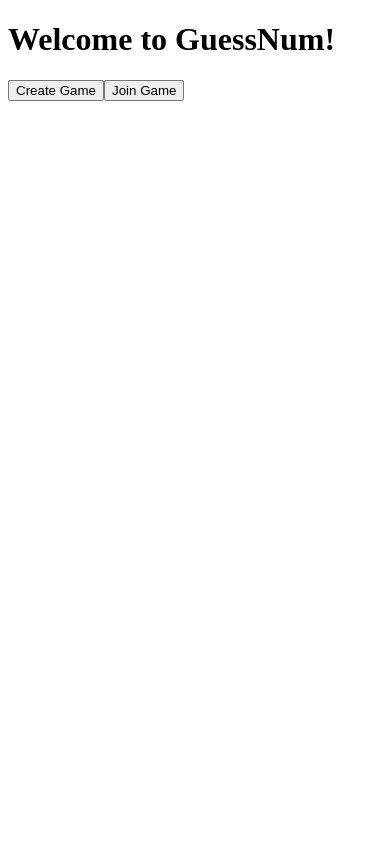
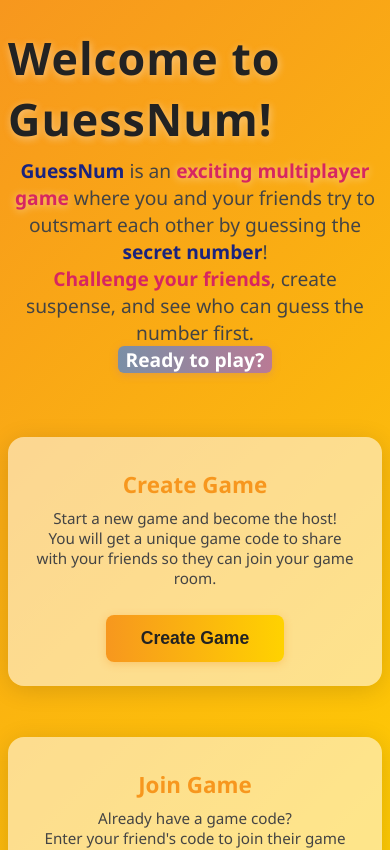
Before and after one commit to vineelchanda/guessNum, a React (Vite) app in the folder frontend/: page / in a window 390 px wide. Shown: the top 850 px of the page. Built offline with nearby package versions, Linux system fonts and the light colour scheme.

Commit message:
feat: Add react-icons dependency and implement HomePage with styled components

```diff
--- a/frontend/package.json
+++ b/frontend/package.json
@@ -15,6 +15,7 @@
     "firebase": "^12.1.0",
     "react": "^19.1.1",
     "react-dom": "^19.1.1",
+    "react-icons": "^5.5.0",
     "react-router-dom": "^7.8.0",
     "xstate": "^5.20.2"
   },
--- a/frontend/src/App.css
+++ b/frontend/src/App.css
@@ -1,42 +1,3 @@
-/* #root {
-  max-width: 1280px;
-  margin: 0 auto;
-  padding: 2rem;
-  text-align: center;
+body {
+  margin: 0 !important;
 }
-
-.logo {
-  height: 6em;
-  padding: 1.5em;
-  will-change: filter;
-  transition: filter 300ms;
-}
-.logo:hover {
-  filter: drop-shadow(0 0 2em #646cffaa);
-}
-.logo.react:hover {
-  filter: drop-shadow(0 0 2em #61dafbaa);
-}
-
-@keyframes logo-spin {
-  from {
-    transform: rotate(0deg);
-  }
-  to {
-    transform: rotate(360deg);
-  }
-}
-
-@media (prefers-reduced-motion: no-preference) {
-  a:nth-of-type(2) .logo {
-    animation: logo-spin infinite 20s linear;
-  }
-}
-
-.card {
-  padding: 2em;
-}
-
-.read-the-docs {
-  color: #888;
-} */
--- a/frontend/src/App.jsx
+++ b/frontend/src/App.jsx
@@ -6,6 +6,7 @@ import CreateGamePage from "./pages/CreateGame";
 import JoinGamePage from "./pages/JoinGame";
 import GamePage from "./pages/Game";
 import gameMachine from "./machine";
+import "./App.css";
 import { db } from "./firebase"; // Import Firebase app and db if needed
 
 function AppRoutes({ state, send }) {
--- a/frontend/src/index.css
+++ b/frontend/src/index.css
@@ -1,6 +1,4 @@
-
 @import "tailwindcss";
-
 
 /* :root {
   font-family: system-ui, Avenir, Helvetica, Arial, sans-serif;
--- a/frontend/src/pages/Home/HomePage.jsx
+++ b/frontend/src/pages/Home/HomePage.jsx
@@ -1,13 +1,64 @@
 import React from "react";
+import styles from "./HomePage.module.css";
 
 function HomePage({ send }) {
+  const [hovered, setHovered] = React.useState("");
   return (
-    <div>
-      <h1>Welcome to GuessNum!</h1>
-      <button onClick={() => send({ type: "GO_TO_CREATE" })}>
-        Create Game
-      </button>
-      <button onClick={() => send({ type: "GO_TO_JOIN" })}>Join Game</button>
+    <div className={styles.homePage}>
+      <h1 className={styles.heading}>Welcome to GuessNum!</h1>
+      <div className={styles.subText}>
+        <strong className={styles.brand}>GuessNum</strong> is an{" "}
+        <span className={styles.exciting}>exciting multiplayer game</span> where
+        you and your friends try to outsmart each other by guessing the
+        <span className={styles.secret}> secret number</span>!
+        <br />
+        <span className={styles.challenge}>Challenge your friends</span>, create
+        suspense, and see who can guess the number first. <br />
+        <span className={styles.ready}>Ready to play?</span>
+      </div>
+      <div className={styles.actionContainer}>
+        <div className={styles.card}>
+          <h2 className={styles.cardTitle}>Create Game</h2>
+          <div className={styles.cardDesc}>
+            Start a new game and become the host!
+            <br />
+            You will get a unique game code to share with your friends so they
+            can join your game room.
+          </div>
+          <button
+            className={
+              hovered === "create"
+                ? `${styles.button} ${styles.buttonActive}`
+                : styles.button
+            }
+            onMouseEnter={() => setHovered("create")}
+            onMouseLeave={() => setHovered("")}
+            onClick={() => send({ type: "GO_TO_CREATE" })}
+          >
+            Create Game
+          </button>
+        </div>
+        <div className={styles.card}>
+          <h2 className={styles.cardTitle}>Join Game</h2>
+          <div className={styles.cardDesc}>
+            Already have a game code? <br />
+            Enter your friend's code to join their game room and start playing
+            together!
+          </div>
+          <button
+            className={
+              hovered === "join"
+                ? `${styles.button} ${styles.buttonActive}`
+                : styles.button
+            }
+            onMouseEnter={() => setHovered("join")}
+            onMouseLeave={() => setHovered("")}
+            onClick={() => send({ type: "GO_TO_JOIN" })}
+          >
+            Join Game
+          </button>
+        </div>
+      </div>
     </div>
   );
 }
--- /dev/null
+++ b/frontend/src/pages/Home/HomePage.module.css
@@ -0,0 +1,191 @@
+.homePage {
+  min-height: 100vh;
+  min-width: 100vw;
+  display: flex;
+  flex-direction: column;
+  align-items: center;
+  justify-content: flex-start;
+  background: linear-gradient(135deg, #f7971e 0%, #ffd200 100%);
+  color: #222;
+  font-family: "Segoe UI", "Roboto", "Arial", sans-serif;
+  padding: 0 1rem 2rem 1rem;
+  box-sizing: border-box;
+  overflow-x: hidden;
+}
+@media (max-width: 600px) {
+  .homePage {
+    padding: 1.2rem 0.5rem 2rem 0.5rem;
+  }
+  .heading {
+    font-size: 2rem;
+    margin-bottom: 0.7rem;
+    margin-top: 0.5rem;
+  }
+  .subText {
+    font-size: 1rem;
+    margin-bottom: 1.5rem;
+    max-width: 98vw;
+    padding: 0.5rem 0.2rem 0.5rem 0.2rem;
+  }
+  .actionContainer {
+    max-width: 98vw;
+    gap: 1.5rem;
+    margin-top: 1.2rem;
+    margin-bottom: 1.2rem;
+  }
+  .card {
+    padding: 1.5rem 0.7rem 1.2rem 0.7rem;
+    border-radius: 12px;
+    margin-bottom: 1.2rem;
+  }
+  .cardTitle {
+    font-size: 1.1rem;
+    margin-bottom: 0.7rem;
+  }
+  .cardDesc {
+    margin-bottom: 0.7rem;
+  }
+  .button {
+    font-size: 1rem;
+    padding: 0.8rem 1.4rem;
+    margin-top: 1rem;
+  }
+}
+
+@media (max-width: 400px) {
+  .subText {
+    font-size: 0.95rem;
+    padding: 0 2px;
+  }
+  .cardDesc {
+    font-size: 0.95rem;
+  }
+}
+
+@media (max-width: 900px) and (min-width: 601px) {
+  .homePage {
+    padding: 0 0.5rem 2rem 0.5rem;
+  }
+  .heading {
+    font-size: 2.2rem;
+  }
+  .subText {
+    font-size: 1.1rem;
+    max-width: 90vw;
+  }
+  .actionContainer {
+    max-width: 90vw;
+  }
+  .card {
+    padding: 1.5rem 1rem 1rem 1rem;
+    border-radius: 12px;
+  }
+  .cardTitle {
+    font-size: 1.2rem;
+  }
+  .button {
+    font-size: 1.05rem;
+    padding: 0.75rem 1.7rem;
+  }
+}
+
+.heading {
+  font-size: 2.8rem;
+  font-weight: 700;
+  margin-bottom: 0.5rem;
+  letter-spacing: 1px;
+  text-shadow: 1px 2px 8px #fff7, 0 2px 8px #f7971e55;
+}
+
+.subText {
+  font-size: 1.2rem;
+  margin-bottom: 2.5rem;
+  color: #444;
+  text-align: center;
+  max-width: 500px;
+}
+
+.brand {
+  color: #1a237e;
+  font-weight: 700;
+}
+
+.exciting {
+  color: #d72660;
+  font-weight: 700;
+  text-shadow: 0 1px 8px #fff8;
+}
+
+.secret {
+  color: #1a237e;
+  font-weight: 700;
+}
+
+.challenge {
+  color: #d72660;
+  font-weight: 700;
+}
+
+.ready {
+  color: #fff;
+  font-weight: 700;
+  background: linear-gradient(90deg, #7a8fa6 0%, #b97a95 100%);
+  padding: 0 0.4em;
+  border-radius: 6px;
+  box-shadow: 0 2px 8px #b97a9555;
+  display: inline-block;
+}
+
+.actionContainer {
+  display: flex;
+  flex-direction: column;
+  gap: 2rem;
+  width: 100%;
+  max-width: 400px;
+  margin-bottom: 2rem;
+  margin-top: 1.5rem;
+  flex-shrink: 0;
+}
+
+.card {
+  background: #fff8;
+  border-radius: 16px;
+  box-shadow: 0 4px 24px #0002;
+  padding: 2rem 1.5rem 1.5rem 1.5rem;
+  display: flex;
+  flex-direction: column;
+  align-items: center;
+}
+
+.cardTitle {
+  margin: 0;
+  font-size: 1.4rem;
+  color: #f7971e;
+}
+
+.cardDesc {
+  color: #444;
+  margin-top: 8px;
+  text-align: center;
+}
+
+.button {
+  background: linear-gradient(90deg, #f7971e 0%, #ffd200 100%);
+  color: #222;
+  border: none;
+  border-radius: 8px;
+  padding: 0.8rem 2.2rem;
+  font-size: 1.1rem;
+  font-weight: 600;
+  cursor: pointer;
+  box-shadow: 0 2px 8px #f7971e55;
+  transition: transform 0.1s, box-shadow 0.1s, background 0.2s;
+  margin-top: 1rem;
+}
+
+.button:hover,
+.buttonActive {
+  background: linear-gradient(90deg, #ffd200 0%, #f7971e 100%);
+  transform: scale(1.05);
+  box-shadow: 0 4px 16px #f7971e77;
+}
```
Also changed, not shown: frontend/src/components/Background.jsx (added), 1 other file (tests, documents, lock files or other folders).
